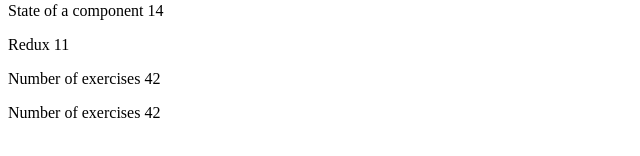
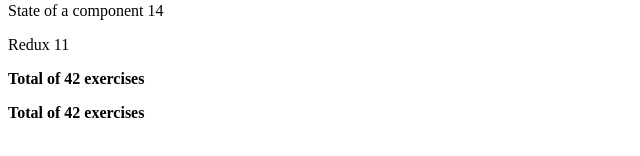
Before and after one commit to Conner-Berg/fso-part0, a JavaScript app in the folder part2/courseinfo/: page / in a window 1280 px wide. Shown: the part 146-302 px from the top of the page, without its empty margins (0-640 px from the left). Built offline with nearby package versions, Linux system fonts and the light colour scheme; the HTML template or start-up script is replaced by a standard one.

Commit message:
Rename return text to match exercise image

```diff
--- a/part2/courseinfo/src/components/Total.js
+++ b/part2/courseinfo/src/components/Total.js
@@ -1,6 +1,10 @@
 const Total = ({ parts }) => {
 	const total = parts.reduce((sum, part) => sum + part.exercises, 0);
-	return <p>Number of exercises {total}</p>;
+	return (
+		<p>
+			<b>Total of {total} exercises</b>
+		</p>
+	);
 };
 
 export default Total;
```
